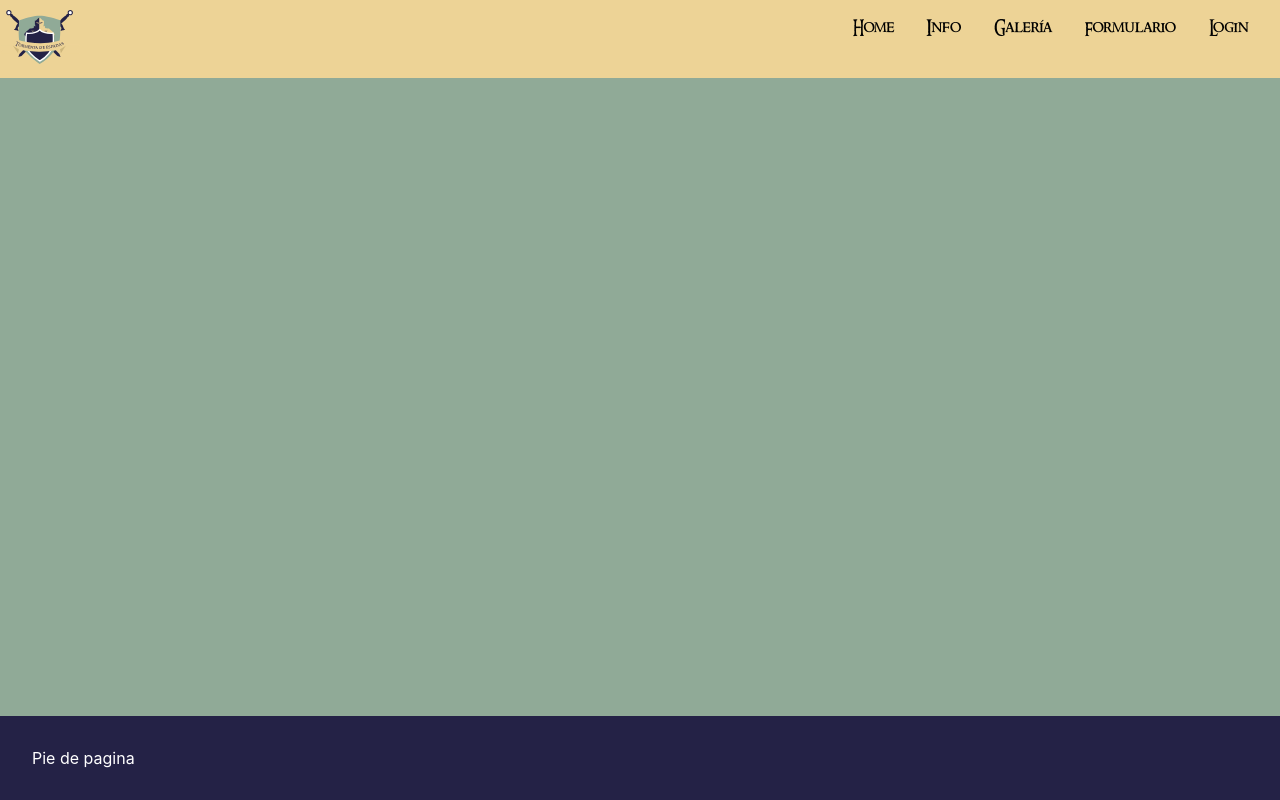
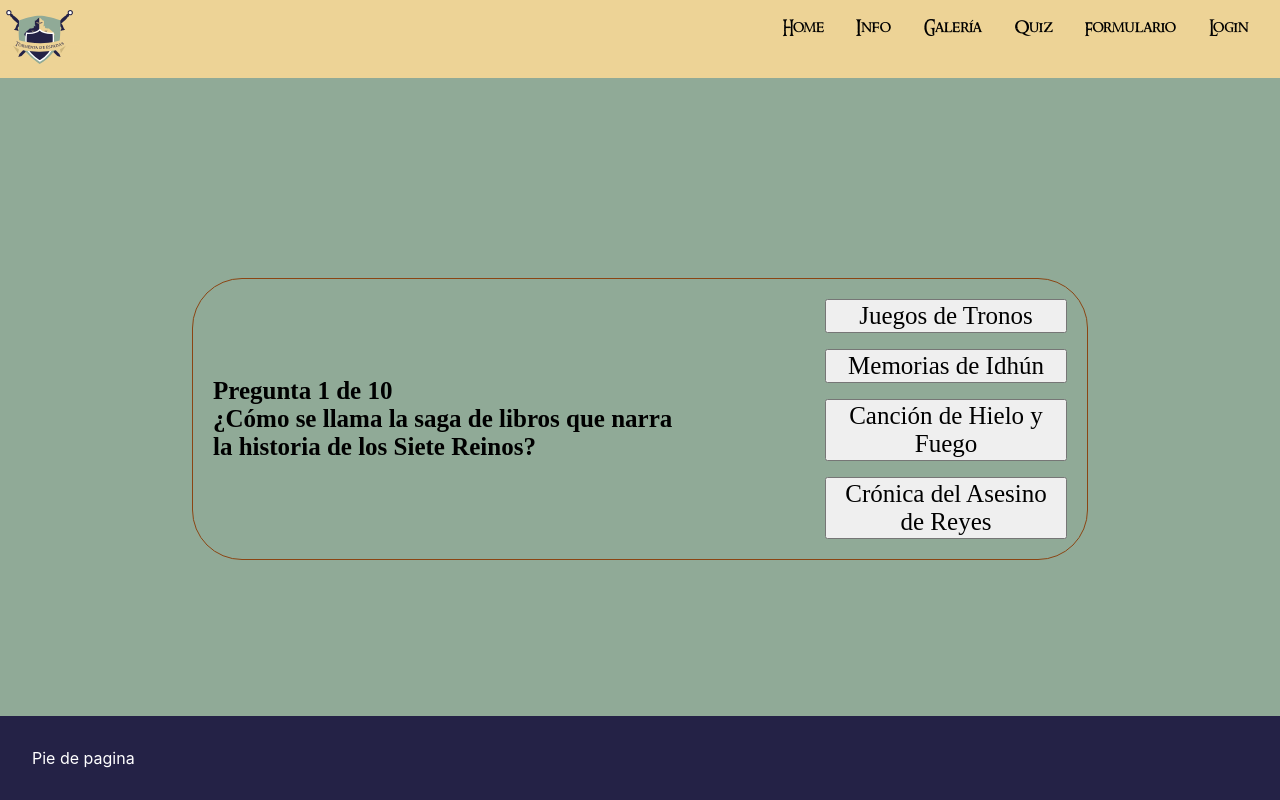
Before and after one commit to Sariiituus/tormenta-de-espadas, a React (Create React App) app: page /quiz in a window 1280 px wide. Built offline with nearby package versions, Linux system fonts and the light colour scheme; the HTML template or start-up script is replaced by a standard one.

Commit message:
añadido quiz

```diff
--- a/src/components/Quiz/Quiz.jsx
+++ b/src/components/Quiz/Quiz.jsx
@@ -5,7 +5,7 @@
 
 
 
-const App = () => {
+const Quiz = ({questions}) => {
   const [actualQuestion, setActualQuestion] = useState(0);
   const [score, setScore] = useState(0);
   const [isFinished, setIsFinished] = useState(false);
@@ -57,7 +57,7 @@
   )
 
   return (
-    <div className="App">
+    <div className="quiz">
     <div className="game-box">
       <div className="question-box">
         <div className="question-number">
@@ -77,4 +77,4 @@
   );
 }
 
-export default App;
+export default Quiz;
--- a/src/components/Quiz/Quiz.scss
+++ b/src/components/Quiz/Quiz.scss
@@ -1,6 +1,6 @@
 //Estilos del componente//
 
-.App {
+.quiz {
   display: flex;
   flex-direction: column;
   align-items: center;
--- a/src/data/routes.js
+++ b/src/data/routes.js
@@ -1,6 +1,8 @@
 import Home from "../components/Home/Home";
 import Info from "../components/Info/Info";
 import Gallery from "../components/Gallery/Gallery";
+import Quiz from "../components/Quiz/Quiz";
+import questions from "../components/Quiz/QuizQuestions";
 
 export function getRoutes(datosHome, datosInfo, galleryData) {
   return {
@@ -19,6 +21,11 @@
         name: "Galería",
         path: "/gallery",
         element: <Gallery galleryData={galleryData} />
+      },
+      {
+        name: "Quiz",
+        path: "/quiz",
+        element: <Quiz questions={questions} />
       },
       {
         name: "Formulario",
```
Also changed, not shown: src/components/CharacterProfile/CharacterProfile.jsx (added, +14 -0 lines), src/components/CharacterProfile/CharacterProfile.scss (added).
